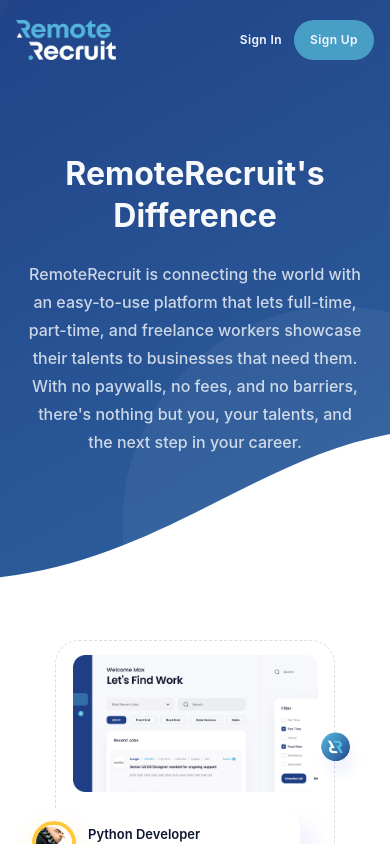
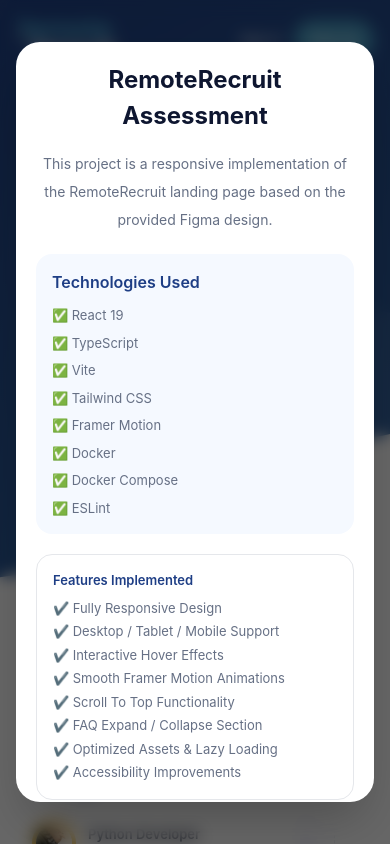
Before and after one commit to MohdAdamSiThuThetNaing/Remote_Recruit, a React (Vite) app: page / in a window 390 px wide. Shown: the top 844 px of the page. Built offline with nearby package versions, Linux system fonts and the light colour scheme.

Commit message:
fix: add popup and responsive css fix

```diff
--- a/src/App.tsx
+++ b/src/App.tsx
@@ -6,12 +6,16 @@
 import FeatureFour from "./components/Features/FeatureFour";
 import CommonQuestions from "./components/Features/CommonQuestion";
 import Footer from "./components/Footer/Footer";
-import ScrollTop from "./components/ScrollTop/ScrollTop.tsx";
+import ScrollTop from "./components/ScrollTop/ScrollTop";
+import AssessmentModal from "./components/AssessmentModal/AssessmentModal.tsx";
 
 import backgroundSvg from "./assets/Background.svg";
 
 function App() {
   return (
+    <>
+      <AssessmentModal />
+
       <div className="w-full overflow-x-hidden">
         {/* Hero Section */}
         <section
@@ -55,6 +59,7 @@
 
         <ScrollTop />
       </div>
+    </>
   );
 }
 
--- /dev/null
+++ b/src/components/AssessmentModal/AssessmentModal.tsx
@@ -0,0 +1,182 @@
+import { useState } from "react";
+
+export default function AssessmentModal() {
+  const [open, setOpen] = useState(true);
+
+  if (!open) return null;
+
+  return (
+    <div
+      className="
+        fixed inset-0 z-[9999]
+        flex items-center justify-center
+        bg-black/60
+        backdrop-blur-sm
+        px-4 py-6
+      "
+    >
+      <div
+        className="
+          w-full
+          max-w-[680px]
+          max-h-[90vh]
+          overflow-y-auto
+          rounded-3xl
+          bg-white
+          p-5
+          sm:p-6
+          md:p-8
+          shadow-2xl
+          animate-[fadeIn_0.3s_ease-out]
+        "
+      >
+        <h2
+          className="
+            mb-4
+            text-center
+            text-[24px]
+            sm:text-[28px]
+            md:text-[34px]
+            font-bold
+            text-[#0E1630]
+          "
+        >
+          RemoteRecruit Assessment
+        </h2>
+
+        <p
+          className="
+            mb-5
+            text-center
+            text-[14px]
+            sm:text-[15px]
+            md:text-[16px]
+            leading-7
+            text-[#667085]
+          "
+        >
+          This project is a responsive implementation of the RemoteRecruit
+          landing page based on the provided Figma design.
+        </p>
+
+        <div
+          className="
+            mb-5
+            rounded-2xl
+            bg-[#F5F9FF]
+            p-4
+            md:p-5
+          "
+        >
+          <h3
+            className="
+              mb-3
+              text-[16px]
+              md:text-[18px]
+              font-semibold
+              text-[#1E3E85]
+            "
+          >
+            Technologies Used
+          </h3>
+
+          <div
+            className="
+              grid
+              grid-cols-1
+              sm:grid-cols-2
+              gap-2
+              text-[13px]
+              sm:text-[14px]
+              text-[#667085]
+            "
+          >
+            <div>✅ React 19</div>
+            <div>✅ TypeScript</div>
+            <div>✅ Vite</div>
+            <div>✅ Tailwind CSS</div>
+            <div>✅ Framer Motion</div>
+            <div>✅ Docker</div>
+            <div>✅ Docker Compose</div>
+            <div>✅ ESLint</div>
+          </div>
+        </div>
+
+        <div
+          className="
+            mb-5
+            rounded-2xl
+            border
+            border-[#E5E7EB]
+            p-4
+            text-[13px]
+            sm:text-[14px]
+            text-[#667085]
+          "
+        >
+          <h3 className="mb-2 font-semibold text-[#1E3E85]">
+            Features Implemented
+          </h3>
+
+          <div className="space-y-1">
+            <p>✔ Fully Responsive Design</p>
+            <p>✔ Desktop / Tablet / Mobile Support</p>
+            <p>✔ Interactive Hover Effects</p>
+            <p>✔ Smooth Framer Motion Animations</p>
+            <p>✔ Scroll To Top Functionality</p>
+            <p>✔ FAQ Expand / Collapse Section</p>
+            <p>✔ Optimized Assets & Lazy Loading</p>
+            <p>✔ Accessibility Improvements</p>
+          </div>
+        </div>
+
+        <div
+          className="
+            mb-6
+            border-t
+            border-[#E5E7EB]
+            pt-4
+            text-center
+            text-[13px]
+            sm:text-[14px]
+            text-[#667085]
+          "
+        >
+          <p>
+            <strong>Candidate:</strong> Adam Si Thu Thet Naing
+          </p>
+
+          <p>
+            <strong>Role:</strong> Frontend Developer
+          </p>
+
+          <p>
+            <strong>Stack:</strong> React + TypeScript + Tailwind CSS + Framer
+            Motion + Docker
+          </p>
+        </div>
+
+        <button
+          onClick={() => setOpen(false)}
+          className="
+            w-full
+            rounded-full
+            bg-[#1681C4]
+            py-3
+            text-[14px]
+            sm:text-[15px]
+            font-semibold
+            text-white
+            transition-all
+            duration-300
+            hover:scale-[1.02]
+            hover:bg-[#1E3E85]
+            active:scale-[0.98]
+          "
+        >
+          View
+        </button>
+      </div>
+    </div>
+  );
+}
--- a/src/components/Features/FeatureFour.tsx
+++ b/src/components/Features/FeatureFour.tsx
@@ -180,13 +180,13 @@
   rightColumn: "relative w-full max-w-[520px] text-center lg:text-left",
 
   preHeading:
-    "mb-[12px] lg:mb-[14px] text-[14px] md:text-[15px] lg:text-[16px] font-bold uppercase tracking-wide text-[#1F4FA3]",
+    "mb-[12px] lg:mb-[14px] text-[14px] md:text-[15px] lg:text-[16px] font-bold uppercase tracking-wide text-[#1F4FA3] transition-all duration-300 ease-out cursor-pointer hover:text-[#52B4DA] hover:tracking-[0.12em] hover:drop-shadow-[0_0_12px_rgba(82,180,218,0.4)]",
 
   heading:
     "mb-[18px] lg:mb-[22px] text-[32px] md:text-[40px] lg:text-[48px] font-bold leading-[42px] md:leading-[50px] lg:leading-[58px] text-[#0E1630]",
 
   subHeading:
-    "mb-[28px] lg:mb-[34px] max-w-[440px] mx-auto lg:mx-0 text-[15px] lg:text-[16px] leading-[28px] lg:leading-[30px] text-[#7A889B]",
+    "mb-[28px] lg:mb-[34px] max-w-[440px] mx-auto lg:mx-0 text-[15px] lg:text-[16px] leading-[28px] lg:leading-[30px] text-[#7A889B] transition-all duration-300 ease-out cursor-pointer hover:text-[#1E3E85] hover:scale-[1.02] hover:drop-shadow-[0_0_15px_rgba(30,62,133,0.15)]",
 
   ctaButton:
     "mx-auto lg:mx-0 flex h-[54px] w-[188px] items-center gap-[14px] rounded-[30px] bg-[#CBE4FF] p-[6px] shadow-[0_6px_22px_rgba(37,87,180,0.14)] transition-all duration-200 hover:bg-[#B3D6FF]",
--- a/src/components/Features/FeatureThree.tsx
+++ b/src/components/Features/FeatureThree.tsx
@@ -174,7 +174,7 @@
     "w-full flex flex-col justify-center text-center lg:text-left order-2 lg:order-1",
 
   badge:
-    "inline-flex self-center lg:self-start items-center rounded-full bg-[#DFF1FF] px-4 py-2 text-xs sm:text-sm font-semibold text-[#1681C4] mb-5 lg:mb-6",
+    "inline-flex self-center lg:self-start items-center rounded-full bg-[#DFF1FF] px-4 py-2 text-xs sm:text-sm font-semibold text-[#1681C4] mb-5 lg:mb-6 transition-all duration-300 ease-out cursor-pointer hover:scale-110 hover:-translate-y-1 hover:text-[#0E1630] hover:shadow-[0_12px_30px_rgba(22,129,196,0.3)]",
 
   heading:
     "text-[30px] sm:text-[36px] lg:text-[40px] font-medium leading-[38px] sm:leading-[46px] lg:leading-[52px] text-[#0E1630] mb-5 lg:mb-8",
--- a/src/components/Features/FeatureTwo.tsx
+++ b/src/components/Features/FeatureTwo.tsx
@@ -256,7 +256,7 @@
   rightColumn: "w-full max-w-[448px] text-center lg:text-left mx-auto lg:mx-0",
 
   badge:
-    "inline-flex items-center rounded-full bg-[#BFEAFB] px-4 py-2 text-[12px] sm:text-[13px] font-semibold text-[#223B5B]",
+    "inline-flex items-center rounded-full bg-[#BFEAFB] px-4 py-2 text-[12px] sm:text-[13px] font-semibold text-[#223B5B] transition-all duration-300 ease-out cursor-pointer hover:scale-105 hover:-translate-y-1 hover:shadow-[0_8px_20px_rgba(82,180,218,0.25)]",
 
   heading:
     "mt-6 lg:mt-[34px] text-[30px] sm:text-[36px] lg:text-[42px] font-bold leading-[38px] sm:leading-[44px] lg:leading-[50px] text-[#121635]",
--- a/src/components/Footer/Footer.tsx
+++ b/src/components/Footer/Footer.tsx
@@ -116,7 +116,6 @@
       </div>
 
       <div className={styles.footerBackground}>
-        <div className={styles.lightBlueBackground} />
         <div className={styles.darkBlueBackground} />
 
         <div
```
Lines whose indentation alone changed are shown as unchanged.
